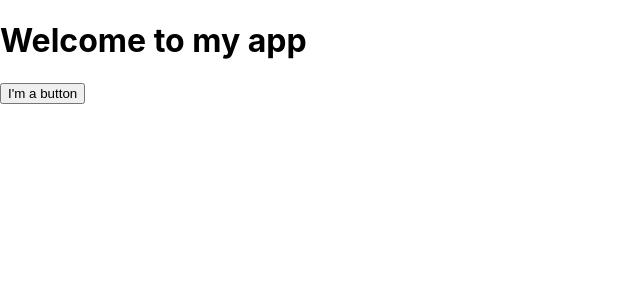
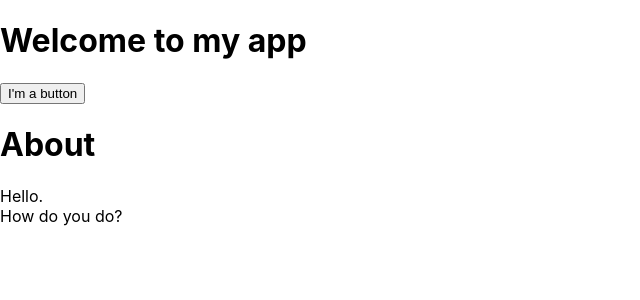
Before and after one commit to Njambi-M/Learning_React, a React (Create React App) app: page / in a window 1280 px wide. Shown: the top 300 px of the page, without its empty margins (0-640 px from the left). Built offline with nearby package versions, Linux system fonts and the light colour scheme.

Commit message:
feat: writing markup with JSX

```diff
--- a/src/App.tsx
+++ b/src/App.tsx
@@ -2,12 +2,14 @@
 import logo from './logo.svg';
 import './App.css';
 import MyButton from"./components/MyButton";
+import AboutPage from"./components/AboutPage";
 
 function App() {
   return(
   <div>
         <h1>Welcome to my app</h1>
-        <MyButton />
+        <MyButton/>
+        <AboutPage/>
       </div>
       );
 }
--- /dev/null
+++ b/src/components/AboutPage.tsx
@@ -0,0 +1,11 @@
+function AboutPage(){
+    return(
+        <>
+        <h1>About</h1>
+        <p>Hello.<br/>How do you do?</p>
+        </>
+    );
+
+}
+
+export default AboutPage;
```
